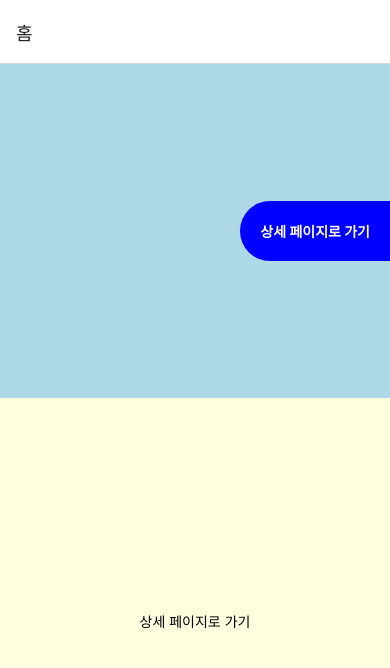
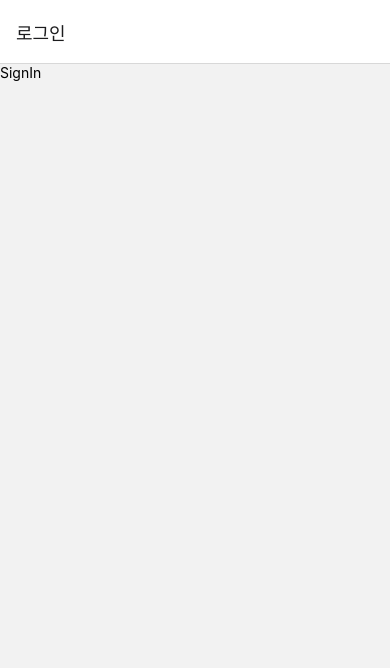
Before and after one commit to Skylar090807/NativeDeliveryApp, a React Native app: screen / in a window 390 px wide. Shown: the top 668 px of the page. Built offline with nearby package versions, Linux system fonts and the light colour scheme.

Commit message:
라우터 세팅

```diff
--- a/App.tsx
+++ b/App.tsx
@@ -1,196 +1,66 @@
-// TypeScript는 작은 개념으로는 JavaScript의 parameter(매개변수), return value(리턴 값), variable(변수)에 Typing 한 것.
 import 'react-native-gesture-handler'
 import * as React from 'react'
-import {
-  NavigationContainer,
-  ParamListBase,
-  RouteProp,
-} from '@react-navigation/native'
-import {
-  createNativeStackNavigator,
-  NativeStackScreenProps,
-} from '@react-navigation/native-stack'
-import { Pressable, Text, TouchableHighlight, View } from 'react-native'
-import { useCallback } from 'react'
+import { useState } from 'react'
+import { NavigationContainer } from '@react-navigation/native'
+import { createNativeStackNavigator } from '@react-navigation/native-stack'
+import { createBottomTabNavigator } from '@react-navigation/bottom-tabs'
+import Settings from './src/pages/Settings'
+import Orders from './src/pages/Orders'
+import Delivery from './src/pages/Delivery'
+import SignIn from './src/pages/SignIn'
+import SignUp from './src/pages/SignUp'
 
-/*
-    React Navigation Typing
-      공식문서 https://reactnavigation.org/docs/typescript/
-    타입을 확인하는 방법은 공식 문서를 참조하거나 하나씩 따라 들어가 봐야 하는 번거로움이 있다. React Navigation Type은 제작자가 정한 것이기 때문에 유추하기 힘들다.
-      - NativeStackScreenProps (Cmd + Click)처럼 코드를 열어서 확인해야 한다.
-        - ex) Cmd + Click으로 따라들어가 확인. node_module/@react-navigation/native-stack/lib/typescript/src/types.d.ts
-          export declare type NativeStackScreenProps<ParamList extends ParamListBase, RouteName extends keyof ParamList = string, NavigatorID extends string | undefined = undefined> = {
-            navigation: NativeStackNavigationProp<ParamList, RouteName, NavigatorID>;
-            route: RouteProp<ParamList, RouteName>;
-          };
- */
-
-/*
-    Navigation List (Pages 목록)
-    해당 page에서 따로 넘길 param이 없으면 undefined를 할당한다.
-*/
-type RootStackParamList = {
-  Home: undefined
-  Details: undefined
+export type LoggedInParamList = {
+  Orders: undefined
+  Settings: undefined
+  Delivery: undefined
+  Complete: { orderId: string }
 }
 
-// type RootStackParamList에 선언한 param 연결.
-type HomeScreenProps = NativeStackScreenProps<RootStackParamList, 'Home'>
-type DetailsScreenProps = NativeStackScreenProps<ParamListBase, 'Details'>
-
-/*
-    Navigator는 navigation과 route를 prop으로 가지고 있다.
-    화면 전환을 위해 navigation prop을 param으로 받는다.
-    navigation.navigate()함수를 사용해 function App에서 선언한 Stack.Screen의 name prop을 넣으면 해당 Screen으로 이동한다.
-*/
-// param을 연결한 type HomeScreenProps을 해당 Screen에 type으로 준다.
-function HomeScreen({ navigation }: HomeScreenProps) {
-  const onClick = useCallback(() => {
-    navigation.navigate('Details')
-  }, [navigation])
-
-  return (
-    /*
-      React Native에서의 Style
-        flex 개념은 웹에서 사용하는 CSS flex와 같다.
-        - sibling 끼리 지정해준 숫자만큼 비율을 나눠가진다. sibling이 없으면 혼자서 차지한다.
-        flex-direction은 column이 default이다.
-        - 웹과 같이 flex-direction: column일 때 justify-content = column 정렬, align-items = row 정렬이 된다.
-        각 컴포넌트에서 적용 가능한 style은 Cmd+ Click으로 따라가서 보면 된다.
-          - ex) View 컴포넌트의 경우 style (Cmd+ Click) -> node_module/@types/react-native/index.d.ts파일 <ViewStyle>(Cmd+ Click)
-        React Native에서 style 상속
-        - 큰 특을 웹과 비슷하나, Text의 경우 Text의 부모 View에서 Color를 줘도 상속되지 않는다.
-        - Text 관련 Style은 Text에 따로 줘야 한다. 자세한 style은 Cmd+ Click으로 따라가서 보면 된다.
-        CSS short cut X
-        - web에서 사용 가능한 short cut들은 사용할 수 없다
-          -ex) border: 1px solid black 같은 것들 사용할 수 없음. borderWidth: 1, borderStyle: 'solid', borderColor: 'black'과 같이 따로 지정.
-        - 다만 padding, margin의 경우 left, right 합쳐서 paddingHorizontal을 쓸 수 있고, top, bottom 합쳐서 paddingVertical을 쓸 수 있다.
-          - ex) paddingHorizontal, marginHorizontal, paddingVertical, marginVertical
-    */
-    <React.Fragment>
-      <View
-        style={{
-          flex: 3,
-          alignItems: 'flex-end',
-          justifyContent: 'center',
-          backgroundColor: 'lightblue',
-        }}
-      >
-        {/*
-            React Native의 버튼들
-              Button
-              TochableNativeFeedback
-              TochableWithoutFeedback
-              TochableHighlight
-              - underlayColor prop으로 highlihgt color 변경 가능
-              TochableOpacity
-              Pressable
-              - ios, android 운영체제 구분 없이 쓸 수 있다.
-              공통적으로 onPress prop을 사용할 수 있다.
-              - Callback으로 Press 되었을 때 이벤트를 등록할 수 있다.
-              - web에서의 onClick과 혼동하지 않도록 주의. (mobile이기 때문에 onPress)
-        */}
-        <TouchableHighlight
-          onPress={onClick}
-          underlayColor="#ececec"
-          style={{
-            padding: 20,
-            backgroundColor: 'blue',
-            borderTopLeftRadius: 30,
-            borderBottomLeftRadius: 30,
-          }}
-        >
-          <Text style={{ color: 'white', fontWeight: 'bold' }}>
-            상세 페이지로 가기
-          </Text>
-        </TouchableHighlight>
-      </View>
-      <View
-        style={{
-          flex: 4,
-          alignItems: 'center',
-          justifyContent: 'center',
-          backgroundColor: 'lightyellow',
-        }}
-      >
-        <Pressable onPress={onClick}>
-          <Text>상세 페이지로 가기</Text>
-        </Pressable>
-      </View>
-    </React.Fragment>
-  )
+export type RootStackParamList = {
+  SignIn: undefined
+  SignUp: undefined
 }
 
-function DetailsScreen({ navigation }: DetailsScreenProps) {
-  const onClick = useCallback(() => {
-    navigation.navigate('Home')
-  }, [navigation])
-
-  return (
-    <View style={{ flex: 1, alignItems: 'center', justifyContent: 'center' }}>
-      <TouchableHighlight onPress={onClick}>
-        <Text>홈으로 가기</Text>
-      </TouchableHighlight>
-    </View>
-  )
-}
-
-/*
-    Stack에 createNativeStackNavigator() 함수를 미리 선언해 둔다.
-    cretateNativeStackNavigator() 함수는 아래와 같은 형식으로 라이브러리에 정의 되어있는 것을 가져다 쓰는 것.
-    JavaScript 객체(Object)와 똑같다. (함수도 객체)
-      function Stack() {
-        return <View></View>
-      }
-      function Navigator() {
-        return <View></View>
-      }
-      function Screen() {
-        return <View></View>
-      }
-      Stack.Navigator = Navigator
-      Stack.Screen = Screen
-*/
+const Tab = createBottomTabNavigator()
 const Stack = createNativeStackNavigator()
 
-/*
-    에전엔 const App = () => { ... } arrow function 형태로 많이 사용했으나, 요즘 트렌드는 function 선언형으로 많이 쓴다.
-    별 차이는 없다고 판단된다.
-*/
 function App() {
+  const [isLoggedIn, setLoggedIn] = useState(false)
   return (
-    /*
-        React Navigation을 사용할 때는 항상 <NavigationContainer>로 감싸준다.
-          - <NavigationContainer>가 있어야 React Navigation이 작동할 수 있다.
-        <NavigationContainer> 하위에 사용할 Navigator를 install 후 import하여 사용한다.
-          - <Stack.Navigator></Stack.Navigator> 안에 <Stack.Screen>을 넣어 화면을 구성한다.
-          - <Stack.Navigator> 는 <Stack.Screen>을 그룹으로 묶어 화면 전환이 가능하다.
-        <Stack.Screen>은 화면을 그리는 page 단위이다. (혹은 page 보다 조금 더 작은 단위.)
-    */
     <NavigationContainer>
-      {/* Screen을 Grouping 하는 컴포넌트에서는 creenOptions={{}}, Screen 컴포넌트에서는 options로 option props를 사용한다.
-          TypeScript를 사용하면 option props 들이 snippet으로 뜬다.
-      */}
-      <Stack.Navigator initialRouteName="Home" screenOptions={{}}>
-        {/*  */}
-        {/* 일반적인 <Stack.Screen> 사용법은 "Home" 과 같다. */}
-        <Stack.Screen
-          name="Home"
-          component={HomeScreen}
-          // options 적용
-          options={{ title: '홈', headerShown: true }}
-        />
-
-        {/* <Stack.Screen>을 "Details"처럼 잘 사용하진 않지만 화면이 전환되면서 꼭 넘겨야 할 props가 있다면 아래 처럼 사용할 수도 있다.
-            "Home" screen과 "Details"가 정의된 모습은 같다. 다만 "Home"은 라이브러리에서 정의된 type이 auto link 된 것이고, "Details"는 수동으로 정의한 것.
-        */}
-        <Stack.Screen name="Details" options={{ title: '상세 페이지' }}>
-          {(props: {
-            route: RouteProp<ParamListBase, 'Details'>
-            navigation: any
-          }) => <DetailsScreen {...props} />}
-        </Stack.Screen>
-      </Stack.Navigator>
+      {isLoggedIn ? (
+        <Tab.Navigator>
+          <Tab.Screen
+            name="Orders"
+            component={Orders}
+            options={{ title: '오더 목록' }}
+          />
+          <Tab.Screen
+            name="Delivery"
+            component={Delivery}
+            options={{ headerShown: false }}
+          />
+          <Tab.Screen
+            name="Settings"
+            component={Settings}
+            options={{ title: '내 정보' }}
+          />
+        </Tab.Navigator>
+      ) : (
+        <Stack.Navigator>
+          <Stack.Screen
+            name="SignIn"
+            component={SignIn}
+            options={{ title: '로그인' }}
+          />
+          <Stack.Screen
+            name="SignUp"
+            component={SignUp}
+            options={{ title: '회원가입' }}
+          />
+        </Stack.Navigator>
+      )}
     </NavigationContainer>
   )
 }
--- a/package.json
+++ b/package.json
@@ -11,6 +11,7 @@
   },
   "dependencies": {
     "@react-native-masked-view/masked-view": "^0.2.6",
+    "@react-navigation/bottom-tabs": "^6.3.2",
     "@react-navigation/native": "^6.0.11",
     "@react-navigation/native-stack": "^6.7.0",
     "@react-navigation/stack": "^6.2.2",
--- /dev/null
+++ b/src/pages/Delivery.tsx
@@ -0,0 +1,12 @@
+import React from 'react'
+import { Text, View } from 'react-native'
+
+function Delivery() {
+  return (
+    <View>
+      <Text>Delivery</Text>
+    </View>
+  )
+}
+
+export default Delivery
--- /dev/null
+++ b/src/pages/Orders.tsx
@@ -0,0 +1,12 @@
+import React from 'react'
+import { Text, View } from 'react-native'
+
+function Orders() {
+  return (
+    <View>
+      <Text>Orders</Text>
+    </View>
+  )
+}
+
+export default Orders
--- /dev/null
+++ b/src/pages/Settings.tsx
@@ -0,0 +1,12 @@
+import React from 'react'
+import { Text, View } from 'react-native'
+
+function Settings() {
+  return (
+    <View>
+      <Text>Settings</Text>
+    </View>
+  )
+}
+
+export default Settings
--- /dev/null
+++ b/src/pages/SignIn.tsx
@@ -0,0 +1,12 @@
+import React from 'react'
+import { Text, View } from 'react-native'
+
+function SignIn() {
+  return (
+    <View>
+      <Text>SignIn</Text>
+    </View>
+  )
+}
+
+export default SignIn
--- /dev/null
+++ b/src/pages/SignUp.tsx
@@ -0,0 +1,12 @@
+import React from 'react'
+import { Text, View } from 'react-native'
+
+function SignUp() {
+  return (
+    <View>
+      <Text>SignUp</Text>
+    </View>
+  )
+}
+
+export default SignUp
```
Also changed, not shown: 1 other file (tests, documents, lock files or other folders).
